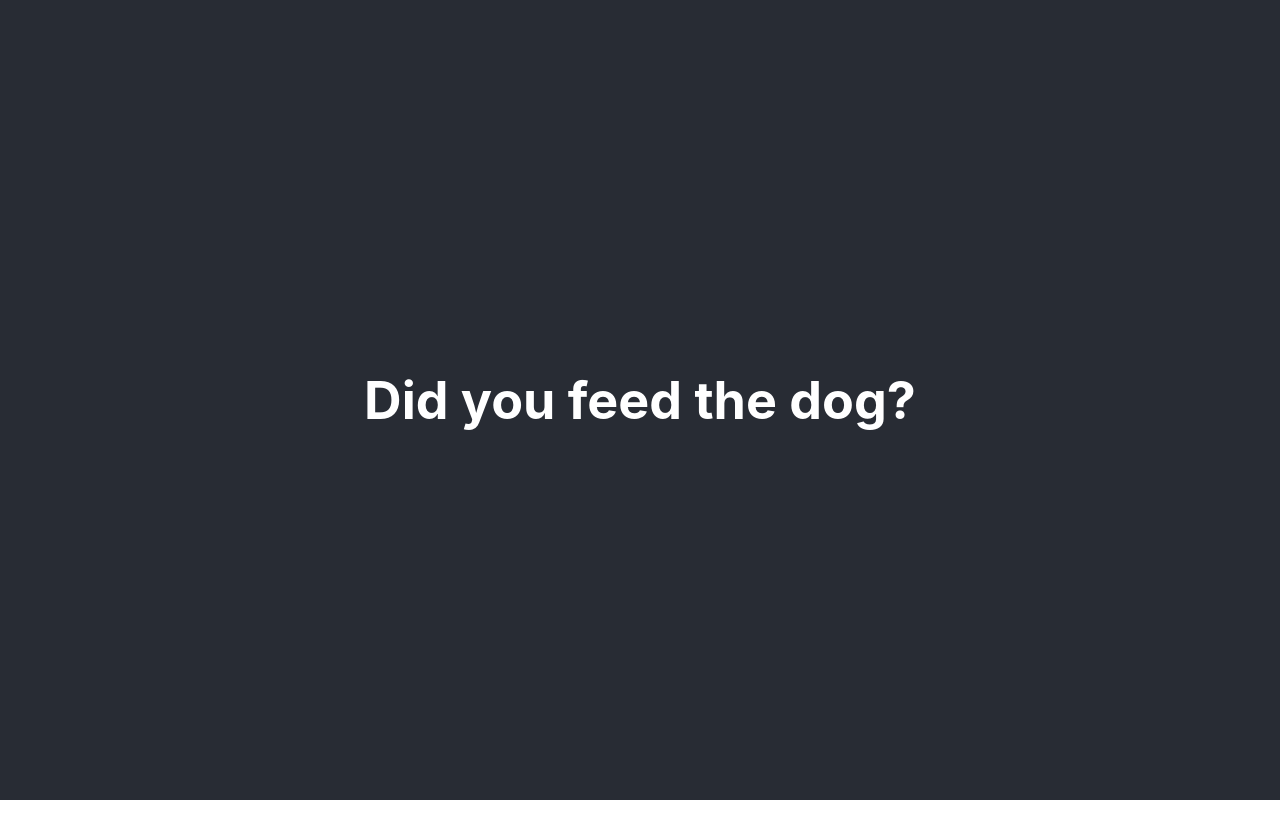
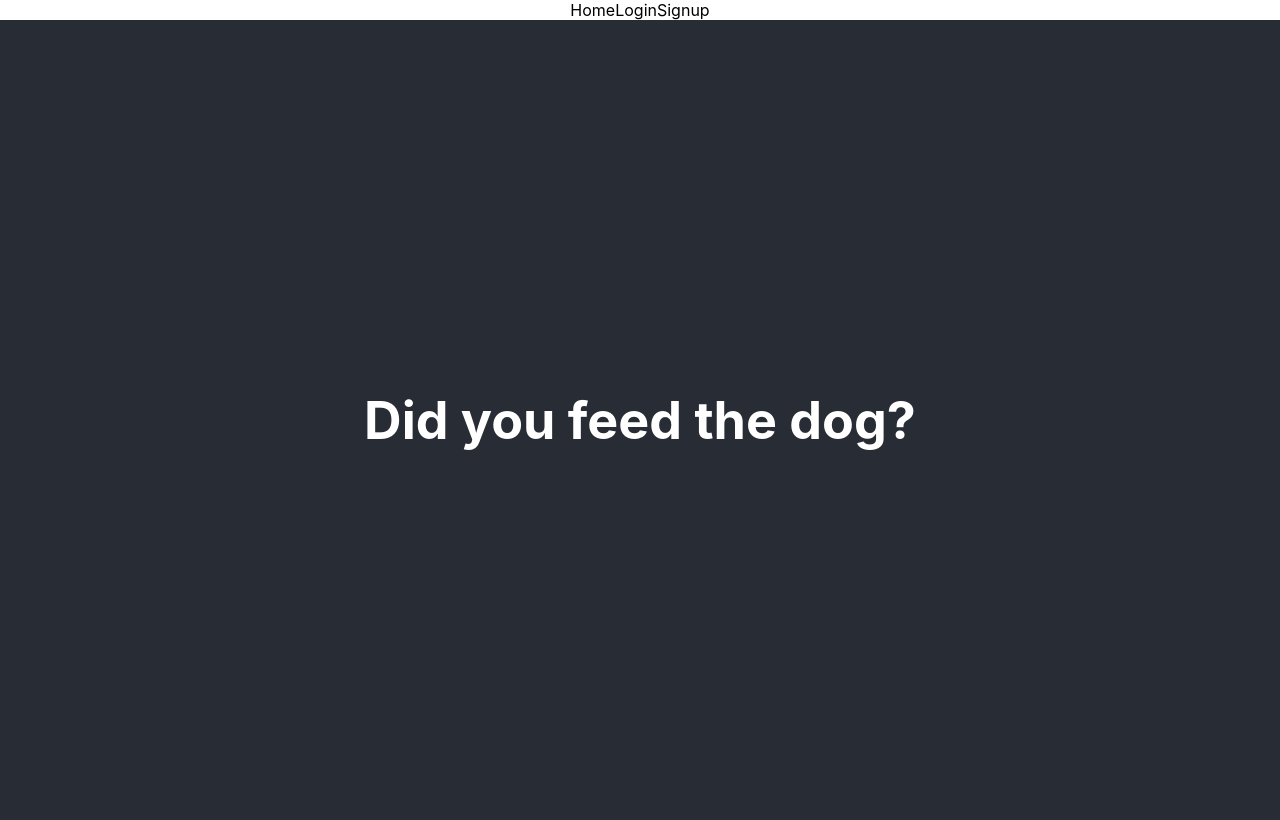
Before and after one commit to jenna-anderson/did-you-feed-the-dog, a React (Create React App) app in the folder frontend/: page / in a window 1280 px wide. Built offline with nearby package versions, Linux system fonts and the light colour scheme.

Commit message:
creates Navbar component

```diff
--- a/frontend/src/App.js
+++ b/frontend/src/App.js
@@ -2,10 +2,12 @@ import './App.css';
 import React from 'react'
 
 import Home from './components/Home'
+import Navbar from './components/Navbar'
 
 function App() {
   return (
     <div className="App">
+      <Navbar/>
       <header className="App-header">
         <Home/>
       </header>
--- a/frontend/src/components/Navbar.js
+++ b/frontend/src/components/Navbar.js
@@ -0,0 +1,13 @@
+import React from 'react'
+
+const Navbar = () => {
+    return(
+        <nav>
+            <a>Home</a>
+            <a>Login</a>
+            <a>Signup</a>
+        </nav>
+    )
+}
+
+export default Navbar
```
